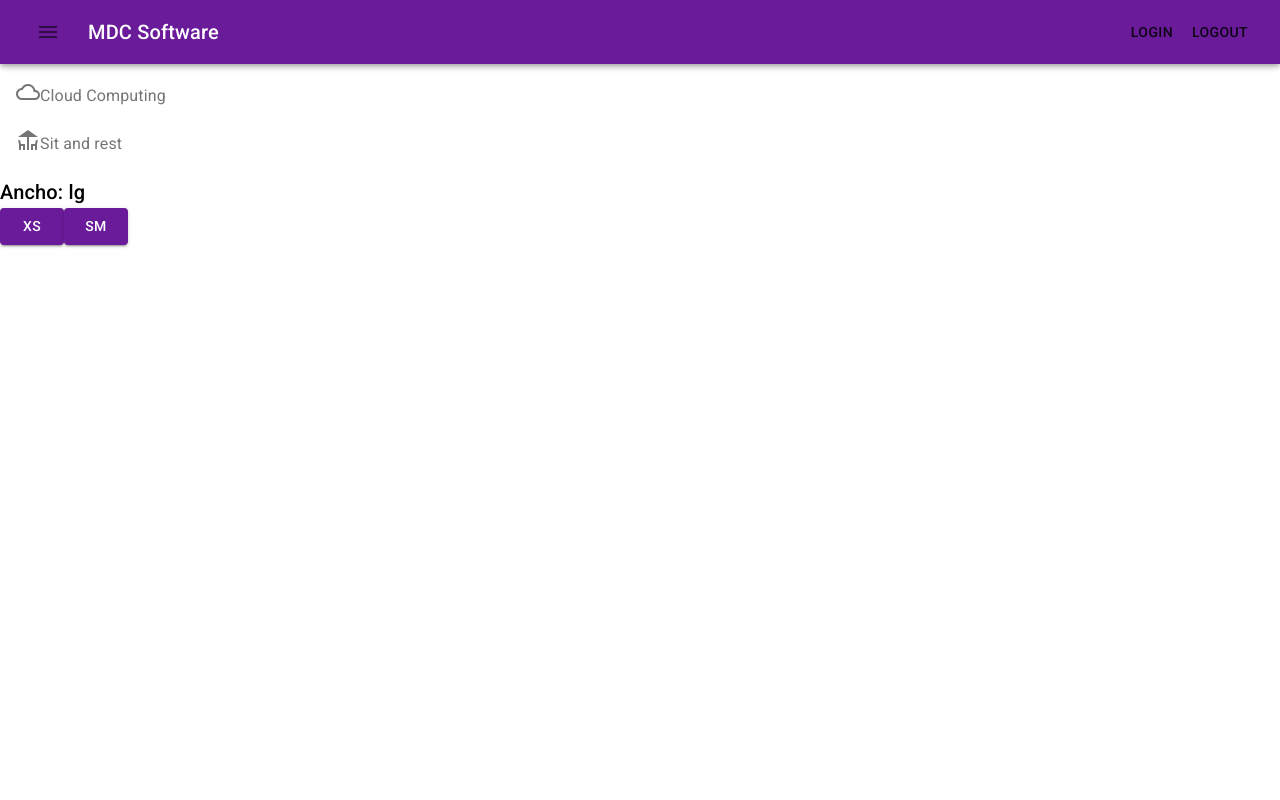
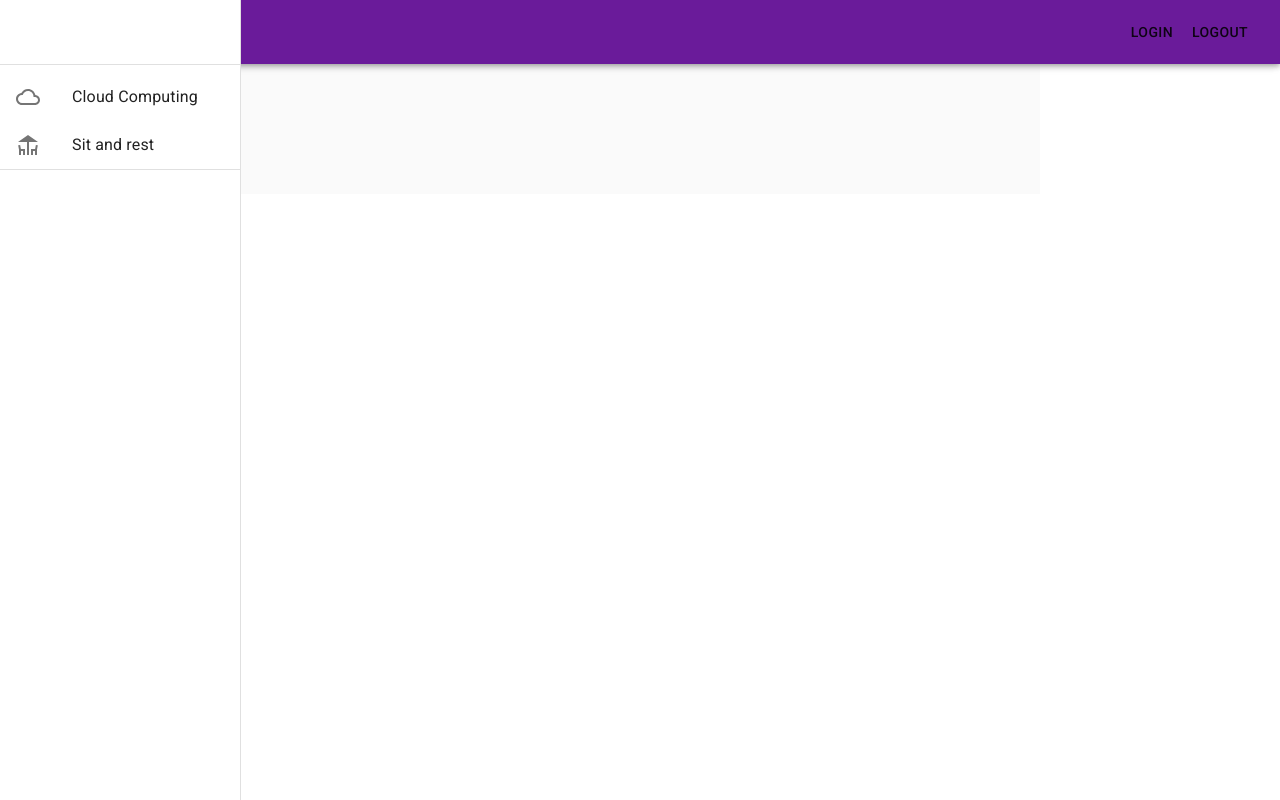
Before and after one commit to mnkboy/tutorial-material-ui, a React (Create React App) app: page / in a window 1280 px wide. Built offline with nearby package versions, Linux system fonts and the light colour scheme.

Commit message:
Cajon Drawer

```diff
--- a/src/App.jsx
+++ b/src/App.jsx
@@ -1,17 +1,14 @@
+import React from 'react';
 import { ThemeProvider } from '@material-ui/core/styles'
 import { Fragment } from 'react';
 import theme from './temaConfig'
-import Navbar from './components/Navbar';
-import Listas from './components/Listas';
-import Oculto from './components/Oculto';
+import Contenedor from './components/Contenedor';
 
 function App() {
   return (
     <Fragment>
       <ThemeProvider theme={theme}>
-        <Navbar />
-        <Listas />
-        <Oculto />
+        <Contenedor />
       </ThemeProvider>
     </Fragment>
   );
--- /dev/null
+++ b/src/components/Cajon.jsx
@@ -0,0 +1,38 @@
+import React from 'react'
+
+import { makeStyles, Drawer, Toolbar, Divider } from '@material-ui/core';
+import Listas from './Listas';
+
+const drawerWidth = 240;
+const estilos = makeStyles(theme => ({
+    drawer: {
+        width: drawerWidth,
+        flexShrink: 0,
+    },
+    drawerPaper: {
+        width: drawerWidth,
+
+    },
+    toolbar: theme.mixins.toolbar
+}))
+const Cajon = () => {
+    const clases = estilos()
+    return (
+        <div>
+            <Drawer className={clases.drawer}
+                variant="permanent"
+                classes={{
+                    paper: clases.drawerPaper,
+                }}
+                anchor='left'
+            >
+                <div className={clases.toolbar}></div>
+                <Divider />
+                <Listas />
+            </Drawer>
+        </div>
+    )
+}
+
+
+export default Cajon
--- /dev/null
+++ b/src/components/Contenedor.jsx
@@ -0,0 +1,34 @@
+import React, { Fragment } from 'react'
+import { makeStyles, Toolbar } from '@material-ui/core';
+import Navbar from './Navbar';
+import Cajon from './Cajon';
+
+const estilos = makeStyles(theme => ({
+    root: {
+        display: 'flex'
+    },
+    toolbar: theme.mixins.toolbar,
+    content: {
+        flexGrow: 1,
+        backgroundColor: theme.palette.background.default,
+        padding: theme.spacing(3),
+    }
+}))
+const Contenedor = () => {
+    const clases = estilos()
+    return (
+        <Fragment>
+            <div className={clases.root}>
+                <Navbar />
+                <div className={clases.content}>
+                    <div className={clases.toolbar}></div>{/* //Este es para que pueda hacer espacio y el navbar no monte el contenido abajo */}
+                    <h1>Contenedor</h1>
+                </div>
+                <Cajon />
+            </div>
+
+        </Fragment >
+    )
+}
+
+export default Contenedor
--- a/src/components/Listas.jsx
+++ b/src/components/Listas.jsx
@@ -1,5 +1,5 @@
 import React from 'react';
-import { List, ListItem, ListItemIcon, ListItemText } from '@material-ui/core';
+import { List, ListItem, ListItemIcon, ListItemText, Divider } from '@material-ui/core';
 import CloudQueueIcon from '@material-ui/icons/CloudQueue'
 import DeckIcon from '@material-ui/icons/Deck';
 
@@ -9,15 +9,16 @@ const Listas = () => {
             <ListItem button>
                 <ListItemIcon>
                     <CloudQueueIcon />
-                    <ListItemText primary='Cloud Computing' />
                 </ListItemIcon>
+                <ListItemText primary='Cloud Computing' />
             </ListItem>
             <ListItem button>
                 <ListItemIcon>
                     <DeckIcon />
-                    <ListItemText primary='Sit and rest' />
                 </ListItemIcon>
+                <ListItemText primary='Sit and rest' />
             </ListItem>
+            <Divider />
         </List>
     );
 }
--- a/src/components/Navbar.jsx
+++ b/src/components/Navbar.jsx
@@ -3,21 +3,24 @@ import { AppBar, Toolbar, Typography, makeStyles } from '@material-ui/core';
 import theme from '../temaConfig';
 import { IconButton, Button } from '@material-ui/core'
 import MenuIcon from '@material-ui/icons/Menu';
+
+const drawerWidth = 240;
 const useStyles = makeStyles(theme => ({
-    offset: theme.mixins.toolbar,
     menuButton: {
         marginRight: theme.spacing(2),
     },
     title: {
         flexGrow: 1
-    }
+    },
+    appBar: {
+        width: `calc(100%-${drawerWidth}px)`,
+        marginLeft: drawerWidth,
+    },
 }))
 const Navbar = () => {
     const classes = useStyles()
     return (
-        <div>
-
-            <AppBar color="primary">
+        <AppBar className={classes.appBar}>
             <Toolbar >
                 <IconButton className={classes.menuButton}>
                     <MenuIcon />
@@ -29,8 +32,6 @@ const Navbar = () => {
                 <Button >Logout</Button>
             </Toolbar>
         </AppBar>
-            <div className={classes.offset}></div>
-        </div>
     )
 }
 
--- a/src/temaConfig.js
+++ b/src/temaConfig.js
@@ -1,5 +1,5 @@
 import { createMuiTheme } from '@material-ui/core/styles'
-import { lightBlue, lime, purple } from '@material-ui/core/colors'
+import { lime, purple } from '@material-ui/core/colors'
 const theme = createMuiTheme({
     palette: {
         primary: {
@@ -8,7 +8,8 @@ const theme = createMuiTheme({
         },
         secondary: {
             main: lime[500]
-        }
+        },
+
     }
 })
 export default theme
```
Also changed, not shown: src/components/Total.txt (added), 1 other file (tests, documents, lock files or other folders). Lines whose indentation alone changed are shown as unchanged.
